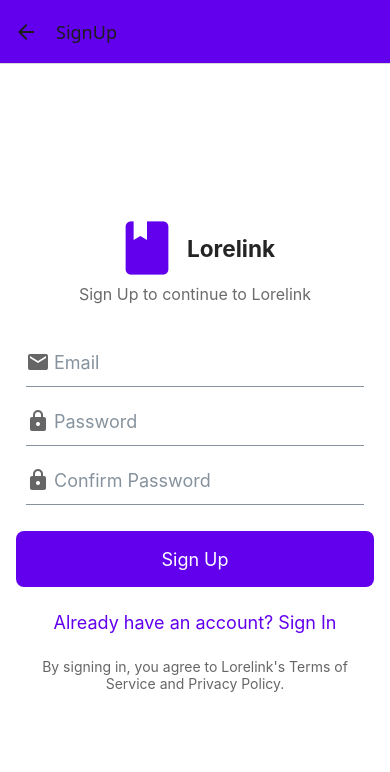
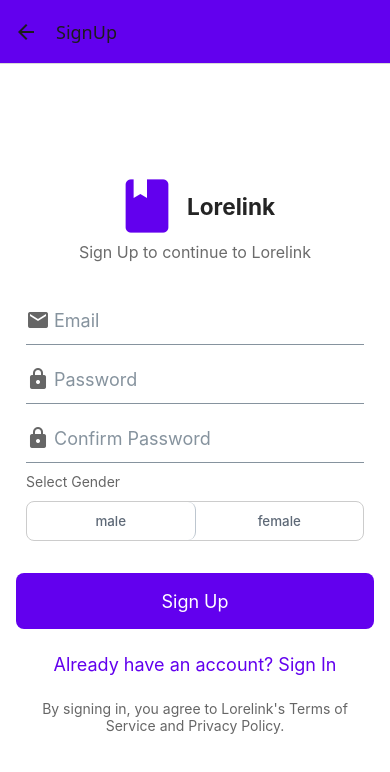
Before and after one commit to mustafac0des/lorelink, a React Native app: screen /SignUp in a window 390 px wide. Shown: the top 772 px of the page. Built offline with nearby package versions, Linux system fonts and the light colour scheme; no server answers.

Commit message:
male/female gender and pfp fix, verfication and other changes to improve overall experience

```diff
--- a/firebaseConfig.js
+++ b/firebaseConfig.js
@@ -18,7 +18,6 @@ const auth = initializeAuth(app, {
   persistence: getReactNativePersistence(ReactNativeAsyncStorage)
 });
 
-
 const db = getFirestore(app);
 
 export { auth, db };
--- a/src/Stack.js
+++ b/src/Stack.js
@@ -1,4 +1,6 @@
+import AsyncStorage from '@react-native-async-storage/async-storage';
 import React, { useState, useEffect } from 'react';
+import { View, ActivityIndicator } from 'react-native';
 import { createNativeStackNavigator } from '@react-navigation/native-stack';
 import { onAuthStateChanged } from 'firebase/auth';
 import { auth } from '../firebaseConfig';
@@ -13,24 +15,44 @@ const Stack = createNativeStackNavigator();
 
 export default function Main() {
   const [user, setUser] = useState(null);
+  const [onboardingCompleted, setOnboardingCompleted] = useState(null);
+  const [loading, setLoading] = useState(true);
 
   useEffect(() => {
-      const unsubscribe = onAuthStateChanged(auth, setUser);
+    const unsubscribe = onAuthStateChanged(auth, (firebaseUser) => {
+      setUser(firebaseUser);
+      checkOnboardingStatus(); // call after auth is known
+    });
+
     return unsubscribe;
   }, []);
 
+  const checkOnboardingStatus = async () => {
+    const completed = await AsyncStorage.getItem('onboardingCompleted');
+    setOnboardingCompleted(completed === 'true');
+    setLoading(false);
+  };
+
+  if (loading) {
     return (
-    <Stack.Navigator screenOptions={{headerStyle: { backgroundColor: '#6200ee' }}}>
+      <View style={{ flex:1, justifyContent:'center', alignItems:'center' }}>
+        <ActivityIndicator size="large" color="#6200ee" />
+      </View>
+    );
+  }
+
+  return (
+    <Stack.Navigator screenOptions={{ headerStyle: { backgroundColor: '#6200ee' } }}>
       {!user ? (
         <>
-            <Stack.Screen name="Onboarding" component={Onboarding} />
+          {!onboardingCompleted && <Stack.Screen name="Onboarding" component={Onboarding} />}
           <Stack.Screen name="SignIn" component={SignIn} />
           <Stack.Screen name="SignUp" component={SignUp} />
         </>
       ) : (
         <>
           <Stack.Screen name="BottomTabs" component={BottomTabs} />
-            <Stack.Screen name="Edit"component={EditProfileScreen} />
+          <Stack.Screen name="Edit" component={EditProfileScreen} />
         </>
       )}
     </Stack.Navigator>
--- a/src/functions/userService.js
+++ b/src/functions/userService.js
@@ -1,11 +1,10 @@
-import { signInWithEmailAndPassword, createUserWithEmailAndPassword, signOut } from 'firebase/auth';
-
+import { signInWithEmailAndPassword, createUserWithEmailAndPassword, sendEmailVerification, signOut } from 'firebase/auth';
 import { doc, setDoc, getDoc } from 'firebase/firestore';
 import { auth, db } from '../../firebaseConfig';
 
 import { ToastAndroid } from "react-native";
 
-export const handleSignUp = async (email, password, confirmPassword) => {
+export const handleSignUp = async (email, password, confirmPassword, selectedGender) => {
   if (!email || !password || !confirmPassword) {
     ToastAndroid.show('Fill in all fields!', ToastAndroid.SHORT);
     return;
@@ -21,20 +20,23 @@ export const handleSignUp = async (email, password, confirmPassword) => {
   try {
     await createUserWithEmailAndPassword(auth, email, password);
 
-      const data = () => {
-        return {
+    if (auth.currentUser) {
+      await sendEmailVerification(auth.currentUser);
+
+      const data = {
         username: email.split('@')[0],
-          email: email,
-          biography: "Hey There, I am new to Lorelink!",
-          name: "new user",
-          picture: "null"
-        };
+        email,
+        biography: 'Hey There, I am new to Lorelink!',
+        name: 'new user',
+        picture: 'null',
+        gender: selectedGender,
       };
 
-      if (auth.currentUser) {
-        await setDoc(doc(db, 'users', auth.currentUser.uid), data());
+      await setDoc(doc(db, 'users', auth.currentUser.uid), data);
     }
-      ToastAndroid.show('Signed up successfully!', ToastAndroid.SHORT);
+
+    ToastAndroid.show('Signed up successfully! Verify your email to continue.', ToastAndroid.LONG);
+    await signOut(auth);
   } catch (err) {
     ToastAndroid.show(err.message, ToastAndroid.SHORT);
   }
@@ -47,12 +49,21 @@ export const handleSignIn = async (email, password) => {
   }
 
   try {
-    await signInWithEmailAndPassword(auth, email, password);
+    const userCredential = await signInWithEmailAndPassword(auth, email, password);
+    const user = userCredential.user;
+
+    if (!user.emailVerified) {
+      ToastAndroid.show('Please verify your email before signing in!', ToastAndroid.LONG);
+      await signOut(auth);
+      return;
+    }
+
     ToastAndroid.show('Signed in successfully!', ToastAndroid.SHORT);
   } catch (err) {
     ToastAndroid.show(err.message, ToastAndroid.SHORT);
   }
 };
+
 
 export const getProfile = async (uid) => {
   const docRef = doc(db, 'users', uid);
--- a/src/private/home/Home.js
+++ b/src/private/home/Home.js
@@ -1,7 +1,10 @@
 import React, { useState, useEffect } from 'react';
-import { ScrollView, StyleSheet, View, RefreshControl, ActivityIndicator, ToastAndroid } from 'react-native';
+import { ScrollView, StyleSheet, View, RefreshControl, ActivityIndicator, ToastAndroid, Alert } from 'react-native';
 import { Text } from '@rneui/themed';
 import PostComponent from './PostComponent';
+import { getAuth } from 'firebase/auth';
+import { doc, getDoc } from 'firebase/firestore';
+import { db } from '../../../firebaseConfig';
 
 import { DUMMY_POSTS, DUMMY_USERS } from '../../functions/dummyServices';
 
@@ -11,6 +14,37 @@ export default function Home () {
   const [refreshing, setRefreshing] = useState(false);
 
   useEffect(() => {
+    const checkUserProfile = async () => {
+      try {
+        const currentUser = getAuth().currentUser;
+        if (currentUser) {
+          const userDoc = await getDoc(doc(db, 'users', currentUser.uid));
+          const userData = userDoc.data();
+
+          if (userData.name === 'new user' || userData.picture === 'null') {
+            Alert.alert(
+              'Complete Your Profile',
+              'Please take a moment to set up your profile picture and name to get the most out of LoreLink!',
+              [
+                {
+                  text: 'Later',
+                  style: 'cancel'
+                },
+                {
+                  text: 'Set Up Now',
+                  onPress: () => navigation.navigate('Edit')
+                }
+              ]
+            );
+          }
+        }
+      } catch (error) {
+        console.error('Error checking profile:', error);
+      }
+    };
+
+    checkUserProfile();
+
     const loadPosts = () => {
       try {
         const postsWithUserData = DUMMY_POSTS.map(post => {
--- a/src/private/profile/Profile.js
+++ b/src/private/profile/Profile.js
@@ -9,6 +9,9 @@ import { PostsTab, CommentsTab } from './ProfileTabs';
 import { handleSignOut } from '../../functions/userService';
 import { getUserProfile } from '../../functions/dummyServices';
 import { useFocusEffect } from '@react-navigation/native';
+
+import male_default from '../../../assets/male_default.jpg';
+import female_default from '../../../assets/female_default.jpg';
 
 const Tab = createMaterialTopTabNavigator();
 
@@ -109,7 +112,7 @@ export default function ProfileScreen({ route, navigation }) {
           <Avatar
             size={80}
             rounded
-            source={{uri: profileData.picture !== 'null'? profileData.picture: 'https://static.vecteezy.com/system/resources/previews/009/292/244/non_2x/default-avatar-icon-of-social-media-user-vector.jpg'}}
+            source={profileData.picture !== 'null' ? { uri: profileData.picture } : (profileData.gender === 'male' ? male_default : female_default)}
             containerStyle={styles.avatarContainer}
           />
         </View>
--- a/src/public/Onboarding.js
+++ b/src/public/Onboarding.js
@@ -1,6 +1,7 @@
 import React, { useState } from 'react';
 import { View } from 'react-native';
 import { Button, Text, Icon } from '@rneui/themed';
+import AsyncStorage from '@react-native-async-storage/async-storage';
 
 const onboardingSteps = [
   {
@@ -20,7 +21,7 @@ const onboardingSteps = [
   },
 ];
 
-export default function Onboarding({ navigation }) {
+export default function Onboarding() {
   const [currentStep, setCurrentStep] = useState(0);
 
   const handleStep = (count) => async () => {
@@ -28,7 +29,7 @@ export default function Onboarding({ navigation }) {
     if (newStep >= 0 && newStep < onboardingSteps.length) {
       setCurrentStep(newStep);
     } else {
-      navigation.replace('SignIn');
+      await AsyncStorage.setItem('onboardingCompleted', 'true');
     }
   };
 
--- a/src/public/SignUp.js
+++ b/src/public/SignUp.js
@@ -1,13 +1,17 @@
 import { useState } from 'react';
 import { View } from 'react-native';
-import { Input, Button, Text, Icon } from '@rneui/themed';
+import { Input, Button, Text, Icon, ButtonGroup } from '@rneui/themed';
 
 import { handleSignUp } from '../functions/userService'
 
-export default function SignUp ({ navigation }) {
+export default function SignUp({ navigation }) {
   const [email, setEmail] = useState('');
   const [password, setPassword] = useState('');
   const [confirmPassword, setConfirmPassword] = useState('');
+  const [genderIndex, setGenderIndex] = useState(null);
+  const genders = ['male', 'female'];
+
+  const selectedGender = genderIndex !== null ? genders[genderIndex] : 'male';
 
   return (
     <View style={{ flex: 1, padding: 16, justifyContent: 'center', backgroundColor: '#ffffff' }}>
@@ -57,9 +61,31 @@ export default function SignUp ({ navigation }) {
           leftIcon={{ type: 'material-community', name: 'lock', color: '#666' }}
         />
 
+        <Text style={{ marginLeft: 10, marginBottom: 6, color: '#666' }}>Select Gender</Text>
+        <ButtonGroup
+          buttons={genders}
+          selectedIndex={genderIndex}
+          onPress={setGenderIndex}
+          containerStyle={{
+            marginBottom: 16,
+            borderRadius: 8,
+            borderColor: '#ccc',
+          }}
+          buttonContainerStyle={{
+            borderRadius: 8,
+          }}
+          selectedButtonStyle={{
+            backgroundColor: '#6200ee',
+          }}
+          selectedTextStyle={{
+            color: '#fff',
+          }}
+        />
+
+
         <Button
           title="Sign Up"
-          onPress={() => handleSignUp(email, password, confirmPassword)}
+          onPress={() => handleSignUp(email, password, confirmPassword, selectedGender)}
           buttonStyle={{ backgroundColor: '#6200ee', height: 56, borderRadius: 8 }}
           containerStyle={{ marginTop: 16 }}
         />
```
Also changed, not shown: src/utils/Storage.js (+5 -26 lines), assets/female_default.jpg (added), assets/male_default.jpg (added). Lines whose indentation alone changed are shown as unchanged.
